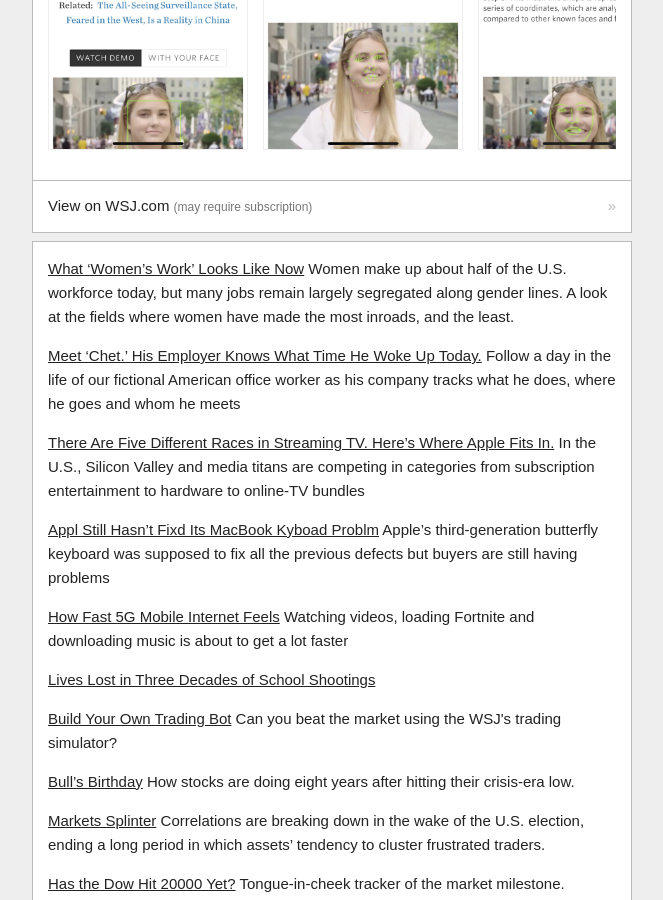
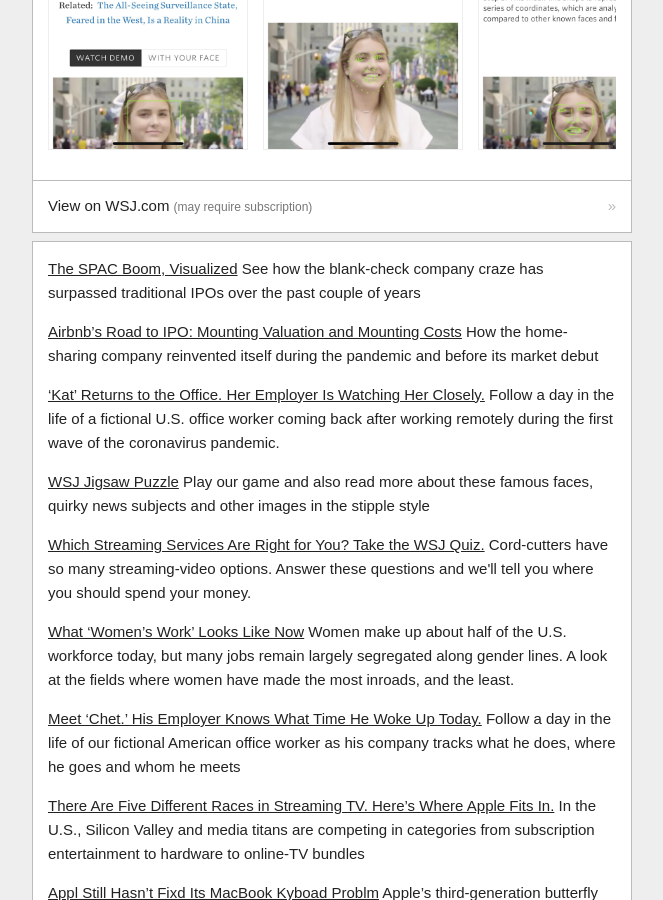
Before and after one commit to ejb/elliotbentley.com, a Jekyll site: the page built from portfolio.html, in a window 1280 px wide and 900 px high, scrolled down 2542 px. Shown: the whole window, without its empty margins (308-971 px from the left). Built offline with Jekyll 4.4.1, drawn with Linux system fonts in a browser that asks for light colours.

Commit message:
Fix build process, update portfolio

```diff
--- /dev/null
+++ b/Gemfile
@@ -0,0 +1,4 @@
+source 'https://rubygems.org'
+
+gem 'jekyll-redirect-from'
+gem 'webrick'
--- a/_data/portfolio.json
+++ b/_data/portfolio.json
@@ -77,6 +77,31 @@
       "type": "image",
       "url": "/assets/portfolio/facerec-4.jpg"
     }]
+  },
+  {
+    "url": "https://www.wsj.com/articles/the-spac-boom-visualized-in-one-chart-11612962000",
+    "title": "The SPAC Boom, Visualized",
+    "description": "See how the blank-check company craze has surpassed traditional IPOs over the past couple of years"
+  },
+  {
+    "url": "https://www.wsj.com/articles/airbnbs-road-to-ipo-mounting-valuation-and-costs-11607601609",
+    "title": "Airbnb’s Road to IPO: Mounting Valuation and Mounting Costs",
+    "description": "How the home-sharing company reinvented itself during the pandemic and before its market debut"
+  },
+  {
+    "url": "https://www.wsj.com/graphics/company-tracking-employees-coronavirus/",
+    "title": "‘Kat’ Returns to the Office. Her Employer Is Watching Her Closely.",
+    "description": "Follow a day in the life of a fictional U.S. office worker coming back after working remotely during the first wave of the coronavirus pandemic."
+  },
+  {
+    "url": "https://www.wsj.com/graphics/wsj-jigsaw-puzzle/",
+    "title": "WSJ Jigsaw Puzzle",
+    "description": "Play our game and also read more about these famous faces, quirky news subjects and other images in the stipple style"
+  },
+  {
+    "url": "https://www.wsj.com/graphics/streaming-tv-services-quiz/",
+    "title": "Which Streaming Services Are Right for You? Take the WSJ Quiz.",
+    "description": "Cord-cutters have so many streaming-video options. Answer these questions and we'll tell you where you should spend your money."
   },
   {
     "title": "What ‘Women’s Work’ Looks Like Now",
```
Also changed, not shown: Gemfile.lock (added), assets/womens-work-dataviz/final-dataviz.png, 1 other file.
